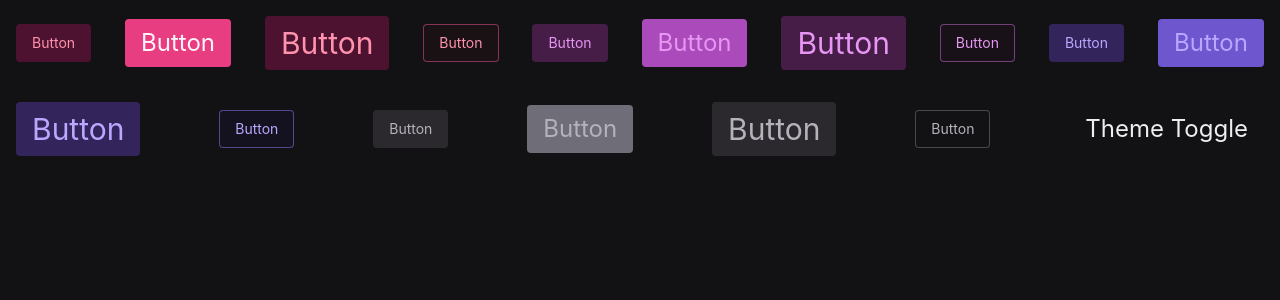
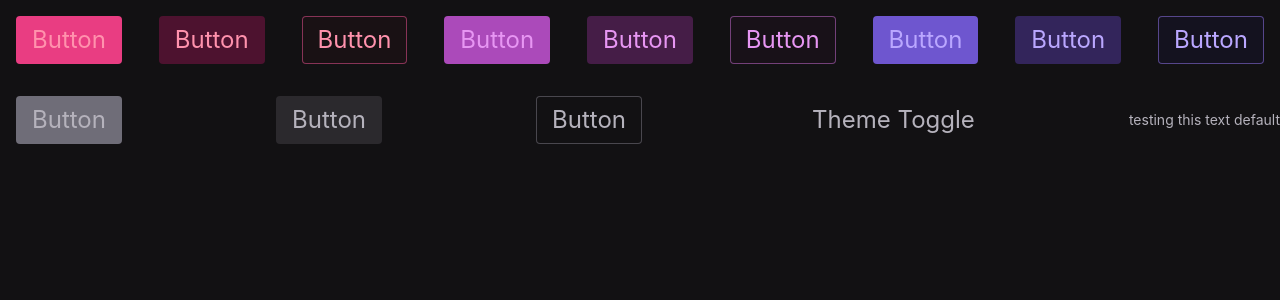
Before and after one commit to nrsimonelli/green-knight, a React (Create React App) app: page / in a window 1280 px wide. Shown: the top 300 px of the page. Built offline with nearby package versions, Linux system fonts and the light colour scheme.

Commit message:
refactored button variants

```diff
--- a/src/App.js
+++ b/src/App.js
@@ -16,11 +16,11 @@ const globalStyles = globalCss({
     minHeight: '100vh',
     margin: 0,
     padding: 0,
-    backgroundColor: '$AppBg1',
-    color: '$HighContrast',
+    backgroundColor: '$appBg1',
     fontFamily: '$untitled',
     fontSize: '$1',
     lineHeight: '1',
+    color: '$lowContrast',
   },
 });
 
@@ -34,54 +34,43 @@ const App = () => {
   }, [theme]);
   return (
     <Root>
-      <Button color='primary' size='1'>
-        Button
-      </Button>
       <Button color='primary' type='hot' size='2'>
         Button
       </Button>
-      <Button color='primary' size='3'>
+      <Button color='primary' size='2'>
         Button
       </Button>
-      <Button color='primary' type='ghost' size='1'>
-        Button
-      </Button>
-      <Button color='secondary' size='1'>
+      <Button color='primary' type='ghost' size='2'>
         Button
       </Button>
       <Button color='secondary' type='hot' size='2'>
         Button
       </Button>
-      <Button color='secondary' size='3'>
+      <Button color='secondary' size='2'>
         Button
       </Button>
-      <Button color='secondary' type='ghost' size='1'>
-        Button
-      </Button>
-      <Button color='accent' size='1'>
+      <Button color='secondary' type='ghost' size='2'>
         Button
       </Button>
       <Button color='accent' type='hot' size='2'>
         Button
       </Button>
-      <Button color='accent' size='3'>
+      <Button color='accent' size='2'>
         Button
       </Button>
-      <Button color='accent' type='ghost' size='1'>
-        Button
-      </Button>
-      <Button color='neutral' size='1'>
+      <Button color='accent' type='ghost' size='2'>
         Button
       </Button>
       <Button color='neutral' type='hot' size='2'>
         Button
       </Button>
-      <Button color='neutral' size='3'>
+      <Button color='neutral' size='2'>
         Button
       </Button>
-      <Button color='neutral' type='ghost' size='1'>
+      <Button color='neutral' type='ghost' size='2'>
         Button
       </Button>
+
       <Button
         size='2'
         onClick={() =>
@@ -92,6 +81,7 @@ const App = () => {
       >
         Theme Toggle
       </Button>
+      <p>testing this text default</p>
     </Root>
   );
 };
--- a/src/components/Button.tsx
+++ b/src/components/Button.tsx
@@ -16,13 +16,18 @@ export const Button = styled('button', {
   flexShrink: 0,
   justifyContent: 'center',
   lineHeight: '1',
-  WebkitTapHighlightColor: 'rgba(0,0,0,0)',
+  WebkitTaphighlightColor: 'rgba(0,0,0,0)',
   px: '$3',
   py: '$2',
   margin: '$3',
-  // cursor: 'default',
 
-  // variants as props
+  '&:disabled': {
+    backgroundColor: '$base2',
+    boxShadow: 'inset 0 0 0 1px $colors$base7',
+    color: '$base8',
+    pointerEvents: 'none',
+  },
+
   variants: {
     shape: {
       sharp: {
@@ -47,7 +52,7 @@ export const Button = styled('button', {
         boxShadow: 'none',
       },
       hot: {
-        color: '$whiteA12',
+        color: '$white',
       },
     },
     size: {
@@ -66,8 +71,8 @@ export const Button = styled('button', {
     },
     color: {
       primary: {
+        backgroundColor: '$primary4',
         color: '$primary11',
-        backgroundColor: '$primary4',
         '&:hover': {
           backgroundColor: '$primary5',
         },
@@ -76,8 +81,8 @@ export const Button = styled('button', {
         },
       },
       secondary: {
+        backgroundColor: '$secondary4',
         color: '$secondary11',
-        backgroundColor: '$secondary4',
         '&:hover': {
           backgroundColor: '$secondary5',
         },
@@ -86,8 +91,8 @@ export const Button = styled('button', {
         },
       },
       accent: {
+        backgroundColor: '$accent4',
         color: '$accent11',
-        backgroundColor: '$accent4',
         '&:hover': {
           backgroundColor: '$accent5',
         },
@@ -96,8 +101,8 @@ export const Button = styled('button', {
         },
       },
       neutral: {
+        backgroundColor: '$base4',
         color: '$base11',
-        backgroundColor: '$base4',
         '&:hover': {
           backgroundColor: '$base5',
         },
@@ -114,7 +119,6 @@ export const Button = styled('button', {
       css: {
         backgroundColor: '$primary1',
         boxShadow: 'inset 0 0 0 1px $colors$primary7',
-        color: '$primary11',
         '&:hover': {
           backgroundColor: '$primary1',
           boxShadow: 'inset 0 0 0 1px $colors$primary8',
@@ -131,7 +135,6 @@ export const Button = styled('button', {
       css: {
         backgroundColor: '$secondary1',
         boxShadow: 'inset 0 0 0 1px $colors$secondary7',
-        color: '$secondary11',
         '&:hover': {
           backgroundColor: '$secondary1',
           boxShadow: 'inset 0 0 0 1px $colors$secondary8',
@@ -148,7 +151,6 @@ export const Button = styled('button', {
       css: {
         backgroundColor: '$accent1',
         boxShadow: 'inset 0 0 0 1px $colors$accent7',
-        color: '$accent11',
         '&:hover': {
           backgroundColor: '$accent1',
           boxShadow: 'inset 0 0 0 1px $colors$accent8',
@@ -165,7 +167,6 @@ export const Button = styled('button', {
       css: {
         backgroundColor: '$base1',
         boxShadow: 'inset 0 0 0 1px $colors$base7',
-        color: '$base11',
         '&:hover': {
           backgroundColor: '$base1',
           boxShadow: 'inset 0 0 0 1px $colors$base8',
@@ -180,6 +181,7 @@ export const Button = styled('button', {
       color: 'primary',
       type: 'hot',
       css: {
+        // color: '$highContrast',
         backgroundColor: '$primary9',
         '&:hover': {
           backgroundColor: '$primary10',
@@ -190,6 +192,7 @@ export const Button = styled('button', {
       color: 'secondary',
       type: 'hot',
       css: {
+        // color: '$highContrast',
         backgroundColor: '$secondary9',
         '&:hover': {
           backgroundColor: '$secondary10',
@@ -200,6 +203,8 @@ export const Button = styled('button', {
       color: 'accent',
       type: 'hot',
       css: {
+        // color: '$highContrast',
+
         backgroundColor: '$accent9',
         '&:hover': {
           backgroundColor: '$accent10',
@@ -210,6 +215,8 @@ export const Button = styled('button', {
       color: 'neutral',
       type: 'hot',
       css: {
+        // color: '$highContrast',
+
         backgroundColor: '$base9',
         '&:hover': {
           backgroundColor: '$base10',
--- a/src/stitches.config.ts
+++ b/src/stitches.config.ts
@@ -88,12 +88,15 @@ export const { styled, config, theme, createTheme, globalCss } =
         accent11: '$violet11',
         accent12: '$violet12',
 
-        AppBg1: '$base1',
-        AppBg2: '$base2',
-        AppBg3: '$base9',
-        AppBg4: '$base10',
-        LowContrast: '$base11',
-        HighContrast: '$base12',
+        appBg1: '$base1',
+        appBg2: '$base2',
+        appBg3: '$base9',
+        appBg4: '$base10',
+        lowContrast: '$base11',
+        highContrast: '$base12',
+
+        white: '$whiteA12',
+        black: '$blackA12',
       },
       space: {
         1: '4px',
@@ -269,11 +272,14 @@ export const altTheme = createTheme('alt-theme', {
     accent11: '$violet11',
     accent12: '$violet12',
 
-    AppBg1: '$base1',
-    AppBg2: '$base2',
-    AppBg3: '$base9',
-    AppBg4: '$base10',
-    LowContrast: '$base11',
-    HighContrast: '$base12',
+    appBg1: '$base1',
+    appBg2: '$base2',
+    appBg3: '$base9',
+    appBg4: '$base10',
+    lowContrast: '$base11',
+    highContrast: '$base12',
+
+    white: '$whiteA12',
+    black: '$blackA12',
   },
 });
```
